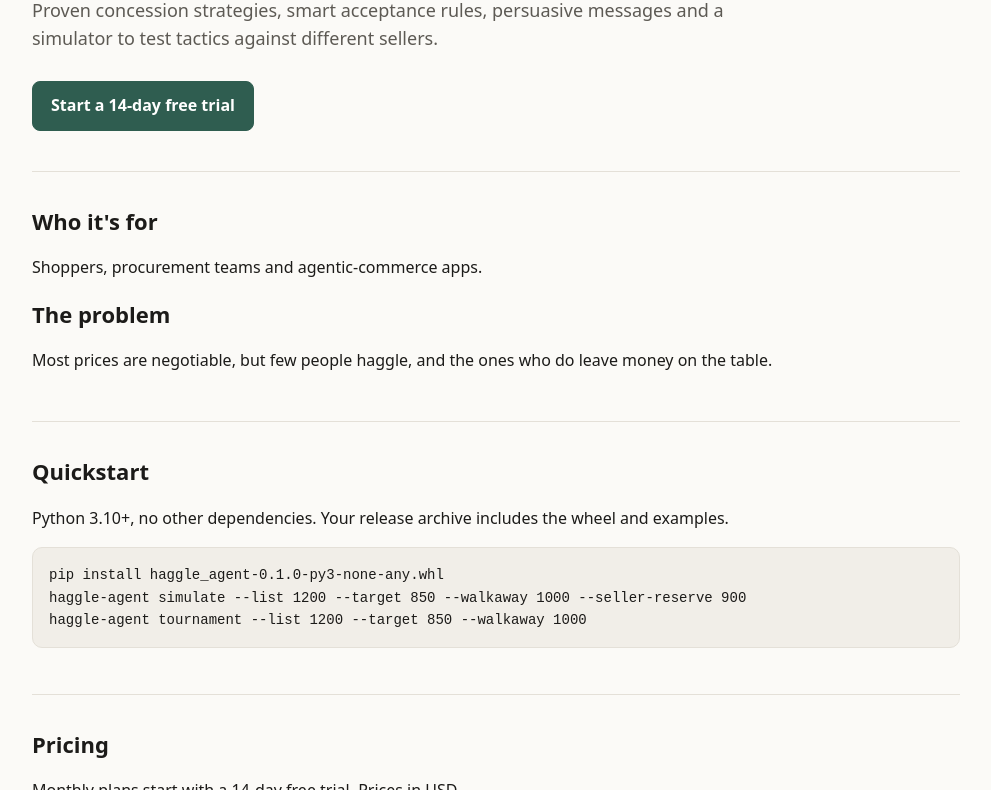
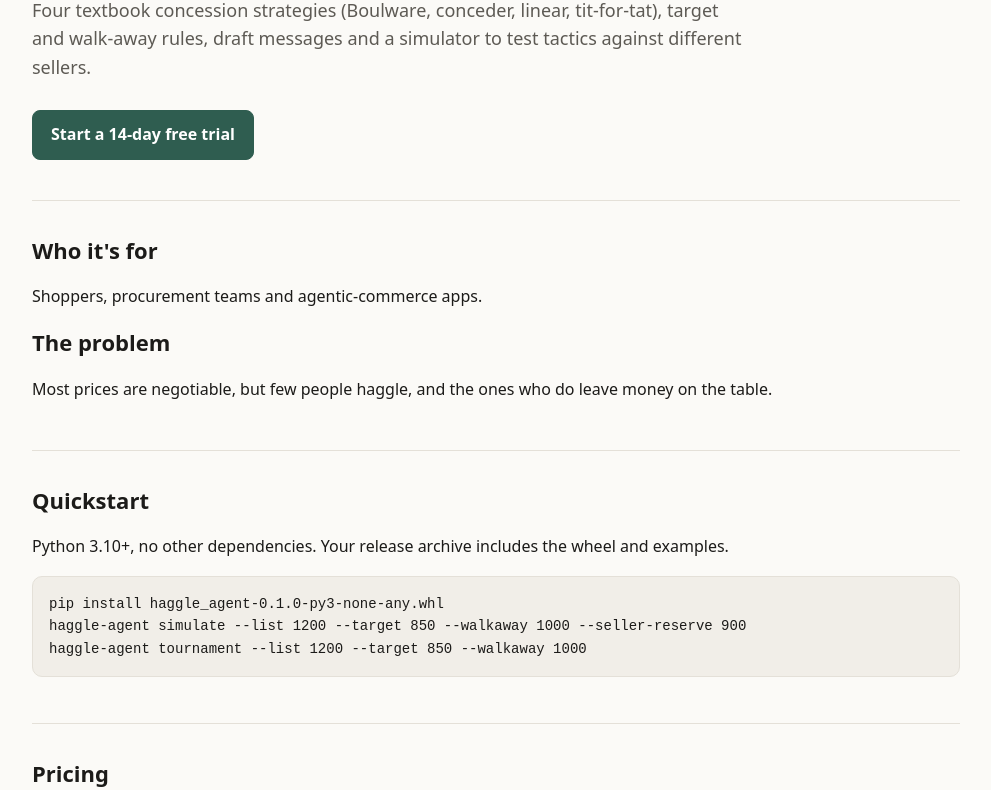
Before and after one commit to eliem08/haggle-agent, a plain HTML site: page landing/index.html in a window 1280 px wide. Shown: the part 223-1013 px from the top of the page, without its empty margins (144-1135 px from the left). Drawn offline with Linux system fonts and the light colour scheme.

Commit message:
Copy audit: claims match what the software does

```diff
--- a/landing/index.html
+++ b/landing/index.html
@@ -35,7 +35,7 @@
   <header>
     <div class="brand">Haggle Agent</div>
     <h1>An agent that negotiates the price for you.</h1>
-    <p class="lede">Proven concession strategies, smart acceptance rules, persuasive messages and a simulator to test tactics against different sellers.</p>
+    <p class="lede">Four textbook concession strategies (Boulware, conceder, linear, tit-for-tat), target and walk-away rules, draft messages and a simulator to test tactics against different sellers.</p>
     <a class="btn primary" href="https://github.com/eliem08/haggle-agent/issues/new?title=Haggle%20Agent%20trial&amp;labels=sales">Start a 14-day free trial</a>
   </header>
   <section>
```
Also changed, not shown: 1 other file.
